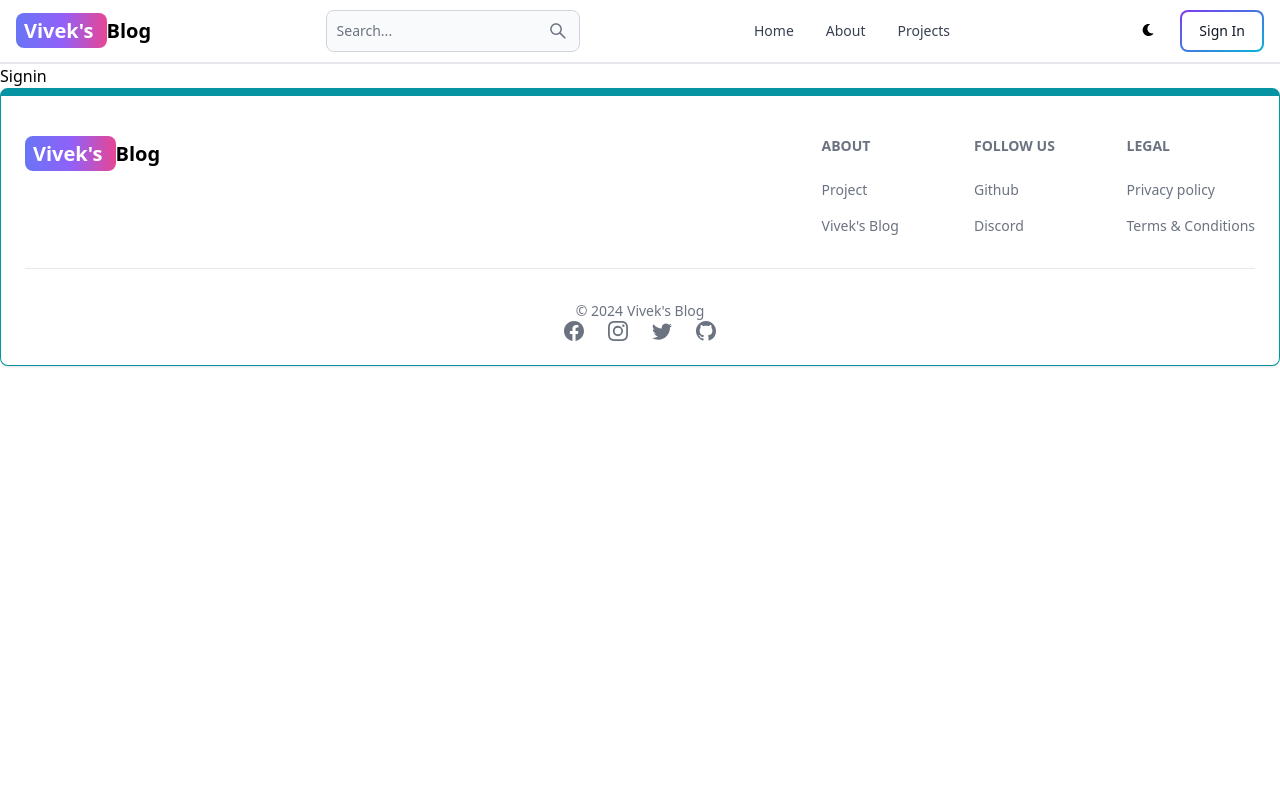
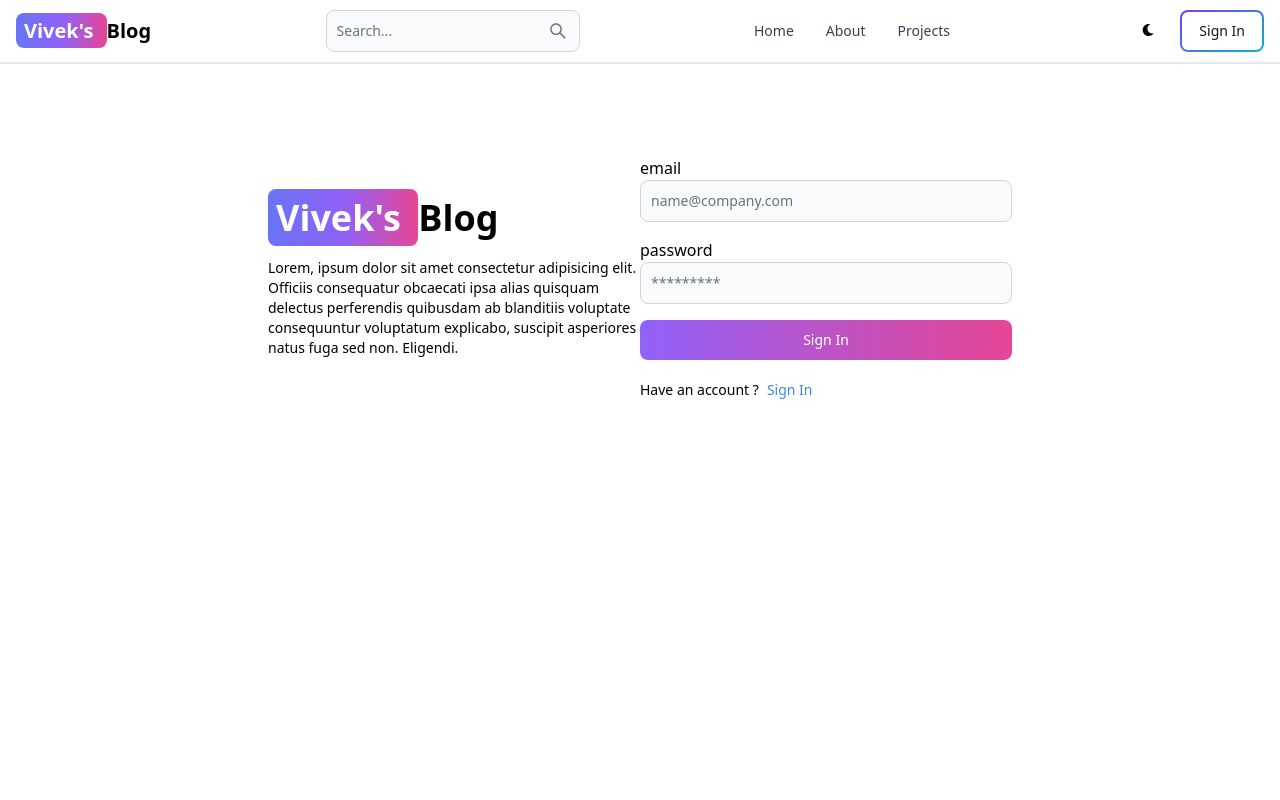
Before and after one commit to keshtwalvivek/MERN-BLOG, a React (Vite) app in the folder client/: page /sign-in in a window 1280 px wide. Shown: the top 800 px of the page. Built offline with nearby package versions, Linux system fonts and the light colour scheme.

Commit message:
complete signin page functionality

```diff
--- a/client/src/App.jsx
+++ b/client/src/App.jsx
@@ -1,7 +1,7 @@
 import { BrowserRouter, Routes, Route } from "react-router-dom";
 import Home from "./pages/Home";
 import About from "./pages/About";
-import Signin from "./pages/Signin";
+import SignIn from "./pages/SignIn";
 import SignUp from "./pages/SignUP";
 import Dashboard from "./pages/Dashboard";
 import Projects from "./pages/Projects";
@@ -16,7 +16,7 @@
         <Routes>
           <Route path="/" element={<Home />} />
           <Route path="/about" element={<About />} />
-          <Route path="/sign-in" element={<Signin />} />
+          <Route path="/sign-in" element={<SignIn />} />
           <Route path="/sign-out" element={<SignUp />} />
           <Route path="/dashboard" element={<Dashboard />} />
           <Route path="/project" element={<Projects />} />
--- a/client/src/pages/Signin.jsx
+++ b/client/src/pages/Signin.jsx
@@ -1,7 +1,125 @@
-import React from "react";
+import { Alert, Button, Spinner, TextInput } from "flowbite-react";
+import React, { useState } from "react";
+import { Link, useNavigate } from "react-router-dom";
 
-function Signin() {
-  return <div>Signin</div>;
+function SignIn() {
+  const [formData, setFormData] = useState({});
+  const [errorMessage, setErrorMessage] = useState(null);
+  const [loading, setLoading] = useState(false);
+
+  const nevigate = useNavigate();
+
+  const handleChange = (e) => {
+    setFormData({ ...formData, [e.target.id]: e.target.value.trim() });
+  };
+
+  console.log(formData);
+
+  const handleSubmit = async (e) => {
+    e.preventDefault();
+
+    if (!formData.email || !formData.password) {
+      return setErrorMessage("please fill out all fields");
+    }
+    try {
+      setLoading(true);
+      setErrorMessage(null);
+
+      const res = await fetch("/api/auth/signin", {
+        method: "POST",
+        headers: { "Content-Type": "application/json" },
+        body: JSON.stringify(formData),
+      });
+
+      const data = await res.json();
+      if (data.success === false) {
+        return setErrorMessage(data.message);
+      }
+
+      setLoading(false);
+
+      if (res.ok) {
+        nevigate("/");
+      }
+    } catch (error) {
+      setErrorMessage(error.message);
+      setLoading(false);
+    }
+  };
+  return (
+    <div className="min-h-screen mt-20">
+      <div className="flex p-3 max-w-3xl mx-auto flex-col md:flex-row md:items-center">
+        {/* Left side */}
+
+        <div className="flex-1">
+          <Link to="/" className="font-bold  dark:text-white text-4xl">
+            <span className="px-2 py-1 bg-gradient-to-r from-indigo-500 via-purple-500 to-pink-500 rounded-lg text-white">
+              Vivek's{" "}
+            </span>
+            Blog
+          </Link>
+          <p className="text-sm mt-5">
+            Lorem, ipsum dolor sit amet consectetur adipisicing elit. Officiis
+            consequatur obcaecati ipsa alias quisquam delectus perferendis
+            quibusdam ab blanditiis voluptate consequuntur voluptatum explicabo,
+            suscipit asperiores natus fuga sed non. Eligendi.
+          </p>
+        </div>
+
+        {/* right side */}
+
+        <div className="flex-1">
+          <form className="flex flex-col gap-4" onSubmit={handleSubmit}>
+            <div className="">
+              <label /> email
+              <label />
+              <TextInput
+                type="email"
+                placeholder="name@company.com"
+                id="email"
+                onChange={handleChange}
+              />
+            </div>
+            <div className="">
+              <label /> password
+              <label />
+              <TextInput
+                type="text"
+                placeholder="*********"
+                id="password"
+                onChange={handleChange}
+              />
+            </div>
+            <Button
+              gradientDuoTone="purpleToPink"
+              type="submit"
+              disabled={loading}
+            >
+              {loading ? (
+                <>
+                  <Spinner size="sm" />
+                  <span className="pl-3">Loading...</span>
+                </>
+              ) : (
+                "Sign In"
+              )}
+            </Button>
+          </form>
+          <div className="flex gap-2 text-sm mt-5">
+            <span> Have an account ?</span>
+            <Link to="/sign-up" className="text-blue-500">
+              Sign In
+            </Link>
+          </div>
+          {errorMessage && (
+            <Alert className="mt-5" color="failure">
+              {errorMessage}
+            </Alert>
+          )}
+        </div>
+      </div>
+    </div>
+  );
 }
 
-export default Signin;
+export default SignIn;
```
